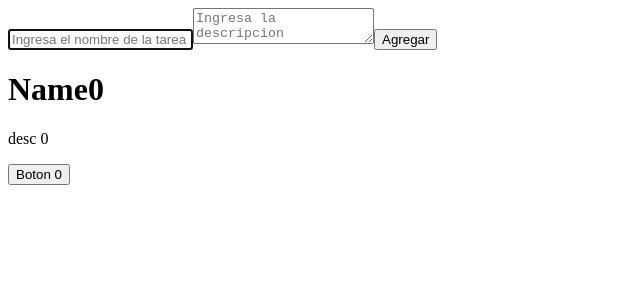
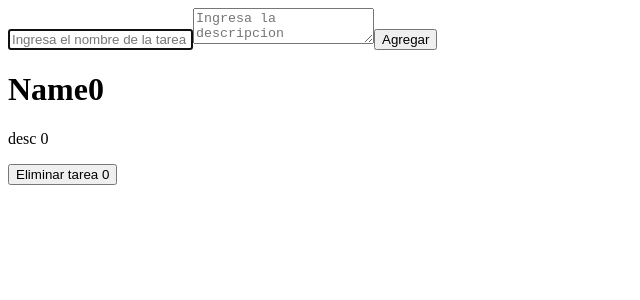
Before and after one commit to dav-sh/react-list-app, a React (Vite) app: page / in a window 1280 px wide. Shown: the top 300 px of the page, without its empty margins (0-640 px from the left). Built offline with nearby package versions, Linux system fonts and the light colour scheme.

Commit message:
Delete a task function added, but it's prop drilling

```diff
--- a/src/App.jsx
+++ b/src/App.jsx
@@ -9,19 +9,27 @@ function App() {
   }, []);
 
   const createTask = (task) => {
-    setTasks([...tasks, {
-      id: tasks.length +1,
-      name : task.name,
-      desc: task.desc
-    }]);
+    setTasks([
+      ...tasks,
+      {
+        id: tasks.length + 1,
+        name: task.name,
+        desc: task.desc,
+      },
+    ]);
     console.log("actualizado");
   };
 
+  const deleteTask = (task) => {
+    console.log(task.id)
+    console.log(tasks.filter((n) => n.id !== task.id))
+    setTasks(tasks.filter((n) => n.id !== task.id))
+  };
 
   return (
     <>
       <TaskForm createTask={createTask} />
-      <TaskList tasks={tasks} />
+      <TaskList tasks={tasks} deleteTask={deleteTask} />
     </>
   );
 }
--- a/src/components/TaskCard.jsx
+++ b/src/components/TaskCard.jsx
@@ -1,13 +1,18 @@
-import React from 'react'
+import React from "react";
 
-function TaskCard({task}) {
+function TaskCard({ task, deleteTask }) {
+  const actionButton = () => {
+    // console.log(task.id)
+    deleteTask(task)
+  }
+
   return (
     <>
-        <h1>{task.name}</h1>
-        <p>{task.desc}</p>
-        <button>Boton {task.id}</button>
+      <h1>{task.name}</h1>
+      <p>{task.desc}</p>
+      <button onClick={actionButton}>Eliminar tarea {task.id}</button>
     </>
-  )
+  );
 }
 
-export default TaskCard
+export default TaskCard;
--- a/src/components/TaskList.jsx
+++ b/src/components/TaskList.jsx
@@ -2,8 +2,7 @@ import TaskCard from "./TaskCard";
 
 function TaskList(props) {
 
-
-  if (props.tasks === 0) {
+  if (props.tasks.length === 0) {
     return <h1>No hay tareas</h1>;
   }
   //console.log(props.tasks)
@@ -11,7 +10,7 @@ function TaskList(props) {
     <>
       {props.tasks.map((t) => (
         <div key={t.id}>
-          <TaskCard task={t}/>
+          <TaskCard task={t}  deleteTask = {props.deleteTask}/>
         </div>
       ))}
     </>
```
